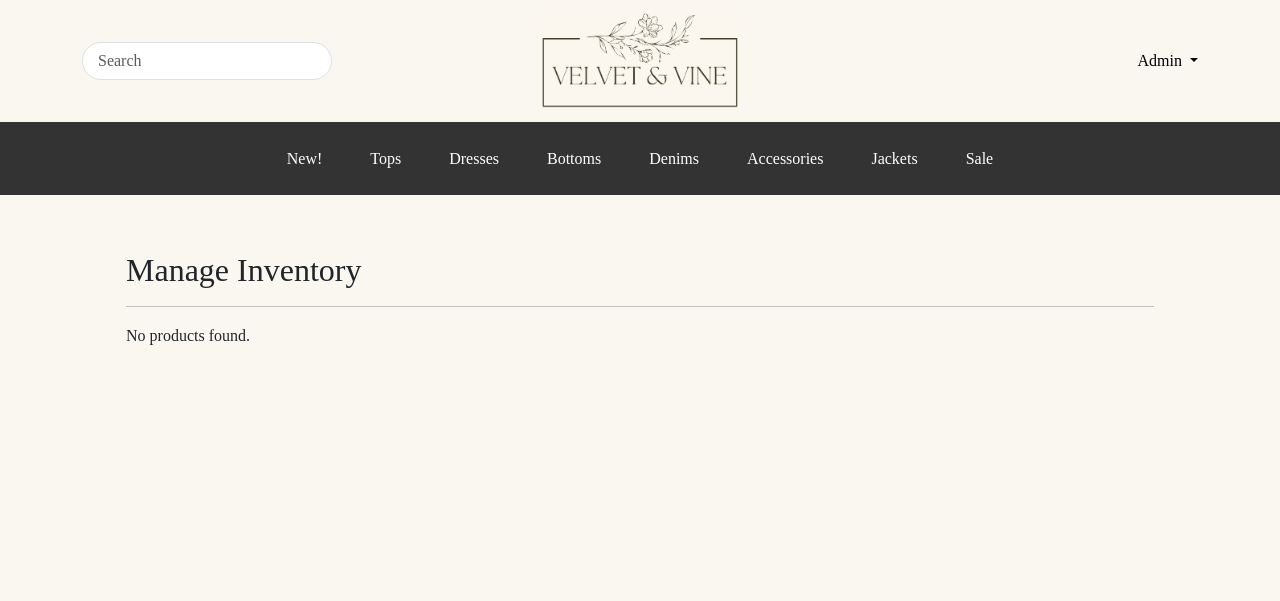
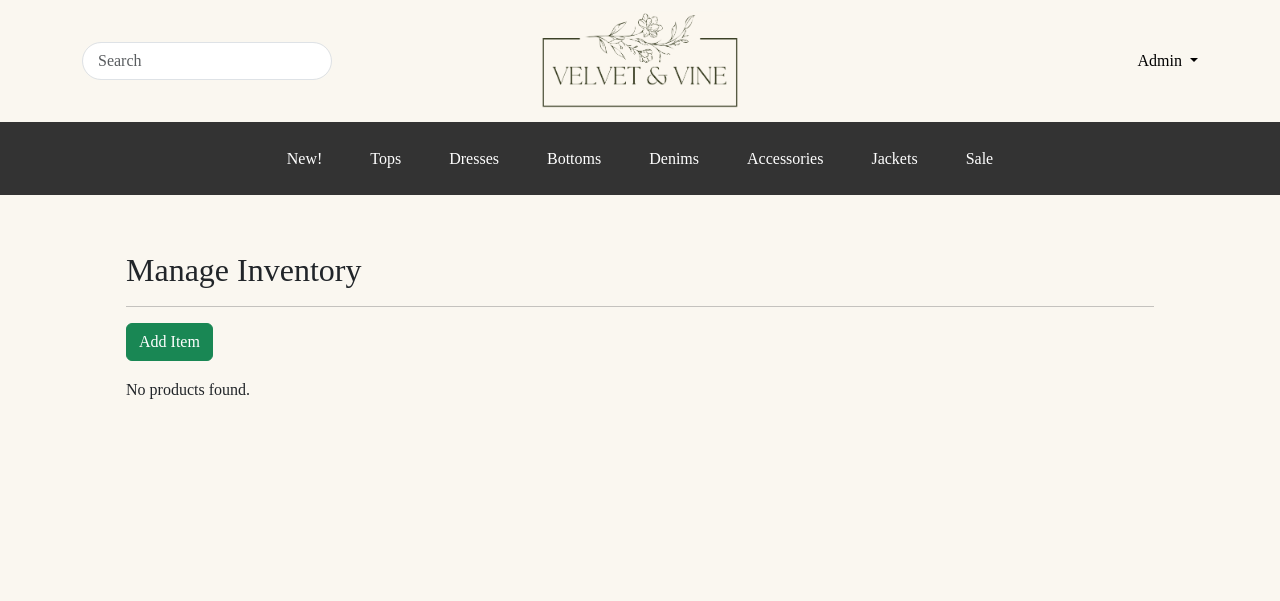
Before and after one commit to dachmiel/velvetandvine, a PHP site: page /velvetandvine/admin/ManageInventory in a window 1280 px wide. Shown: the top 601 px of the page. Run offline with PHP 8.4, Linux system fonts and the light colour scheme; the visitor is signed in with stand-in values (Sample User, id 1); data that the repository does not hold is empty.

Commit message:
Add Button

```diff
--- a/controllers/adminController.php
+++ b/controllers/adminController.php
@@ -26,4 +26,5 @@ class AdminController extends BaseController
 
         $this->view('ManageInventory', ['Inventory' => $Inventory]);
     }
+
 }
--- a/views/admin/ManageInventory.php
+++ b/views/admin/ManageInventory.php
@@ -2,6 +2,11 @@
     <div class="container py-4">
         <h2>Manage Inventory</h2>
         <hr />
+
+            <!-- Add Item Button -->
+        <button class="btn btn-success mb-3" data-bs-toggle="modal" data-bs-target="#addItemModal">Add Item</button>
+
+
 
         <?php if (!empty($Inventory->products)): ?>
             <!-- Product Table -->
```
